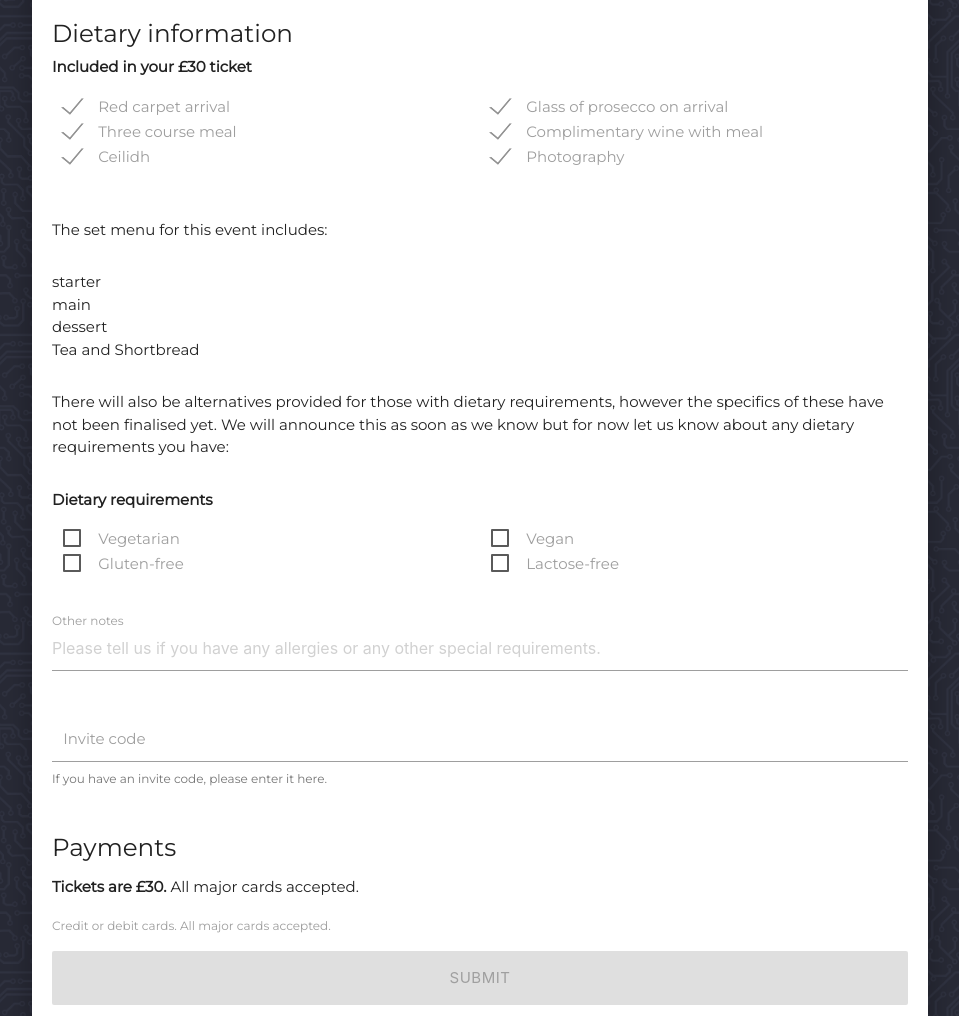
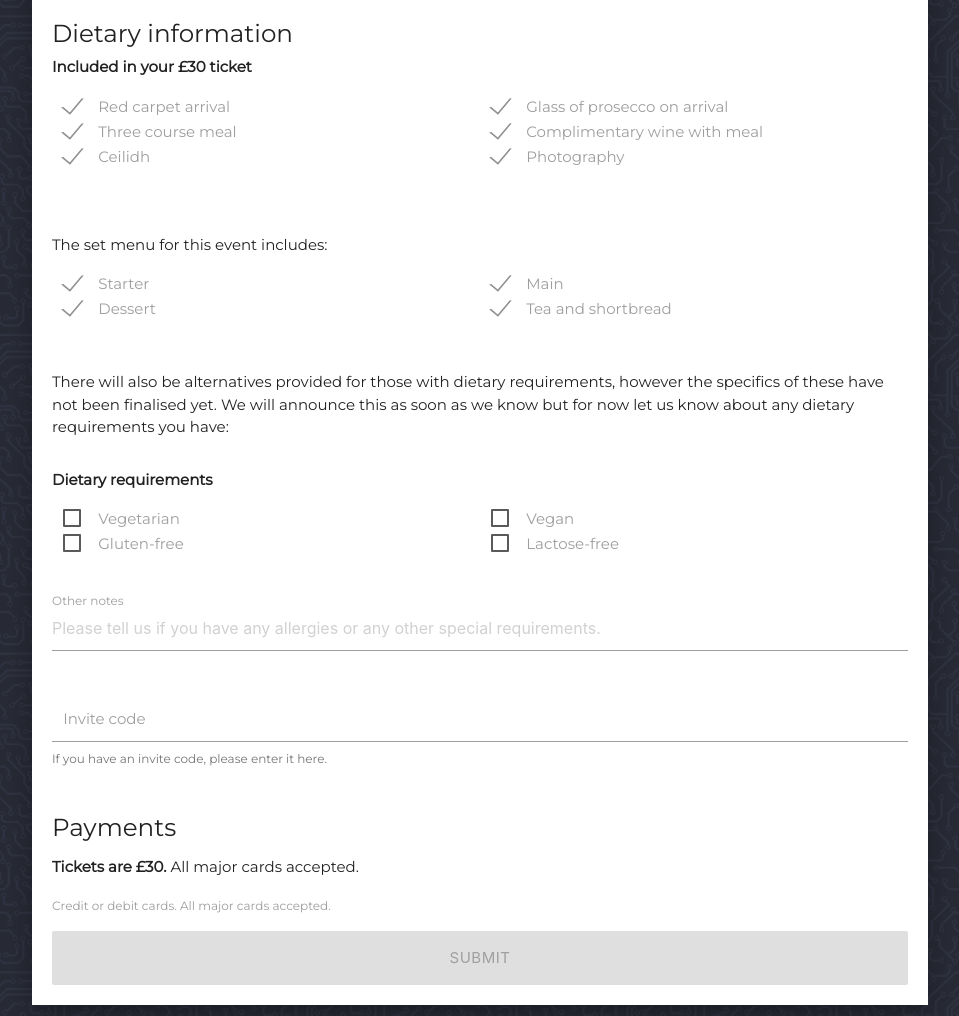
Before and after one commit to compsoc-edinburgh/infball19-frontend, a plain HTML site: page index.html in a window 1280 px wide. Shown: the part 944-1960 px from the top of the page, without its empty margins (160-1119 px from the left). Drawn offline with nearby package versions, Linux system fonts and the light colour scheme; no server answers; a script that the page names is missing.

Commit message:
fix courses, assets

```diff
--- a/index.html
+++ b/index.html
@@ -11,7 +11,7 @@
 		<meta property="og:title" content="InfBall 2019" />
 		<meta property="og:description" content="InfBall returns for 2019! April 6th at the Balmoral."
 										/>
-		<meta property="og:image" content="assets/preview.png" />
+		<meta property="og:image" content="https://infball.comp-soc.com/assets/preview.png" />
 		<link rel="icon" href="assets/favicon.ico" type="image/x-icon" />
 		<meta name="theme-color" content="#282A36">
 		<link href="index.css" type="text/css" rel="stylesheet">
@@ -115,14 +115,34 @@
 							</div>
 						</div>
 
-						<p>The set menu for this event includes:</p>
-						<div class="col s6 offset-s3">
-							<ul>
-								<li> starter </li>
-								<li> main </li>
-								<li> dessert</li>
-								<li> Tea and Shortbread</li>
-							</ul>
+						<div class="input-field">
+							<p>The set menu for this event includes:</p>
+							<div class="row">
+								<div class="col s6">
+									<label>
+										<input type="checkbox" checked="checked" disabled="disabled" />
+										<span>Starter</span>
+									</label>
+								</div>
+								<div class="col s6">
+									<label>
+										<input type="checkbox" checked="checked" disabled="disabled" />
+										<span>Main</span>
+									</label>
+								</div>
+								<div class="col s6">
+									<label>
+										<input type="checkbox" checked="checked" disabled="disabled" />
+										<span>Dessert</span>
+									</label>
+								</div>
+								<div class="col s6">
+									<label>
+										<input type="checkbox" checked="checked" disabled="disabled" />
+										<span>Tea and shortbread</span>
+									</label>
+								</div>
+							</div>
 						</div>
 						<p> There will also be alternatives provided for those with dietary requirements, however the specifics of these have not been finalised yet. We will announce this as soon as we know but for now let us know about any dietary requirements you have:</p>
 
```
